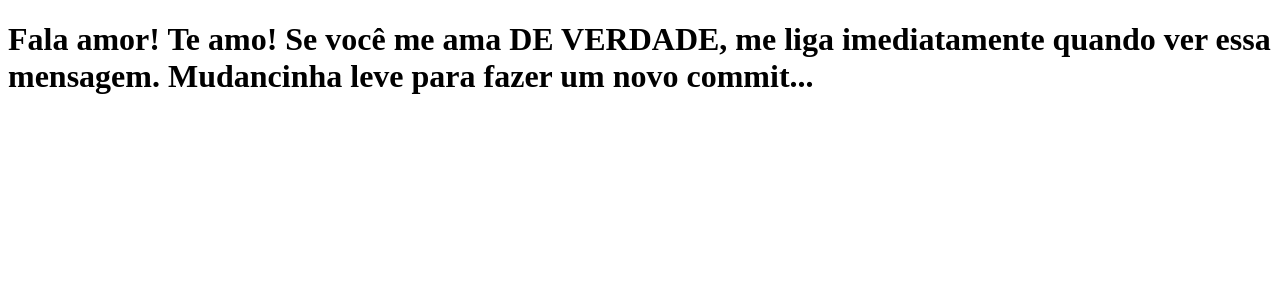
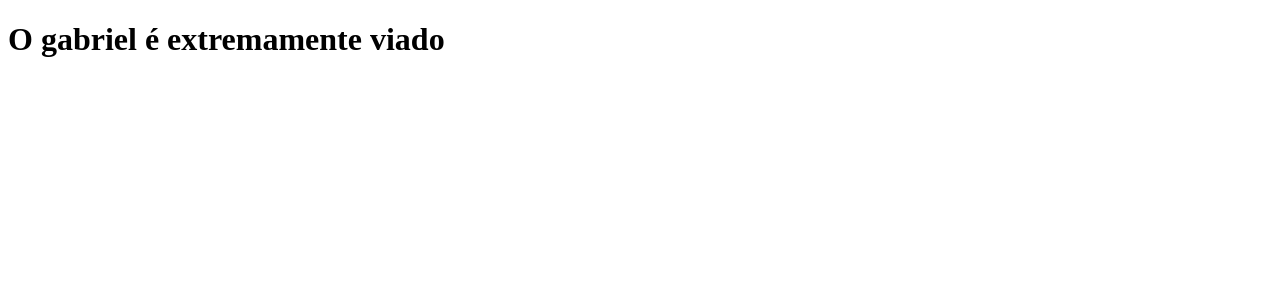
Before and after one commit to oLucasLeles/clone-tabnews, a Next.js app: page / in a window 1280 px wide. Shown: the top 300 px of the page. Built offline with nearby package versions, Linux system fonts and the light colour scheme.

Commit message:
adiciona mensagem carinhosa..

```diff
--- a/pages/index.js
+++ b/pages/index.js
@@ -1,14 +1,5 @@
 function Home() {
-  return (
-    <h1>
-      Fala amor! Te amo! Se você me ama DE VERDADE, me liga imediatamente quando
-      ver essa mensagem. Mudancinha leve para fazer um novo commit...
-    </h1>
-  );
-}
-
-function teste2() {
-  console.log("identação errada");
+  return <h1>O gabriel é extremamente viado</h1>;
 }
 
 export default Home;
```
